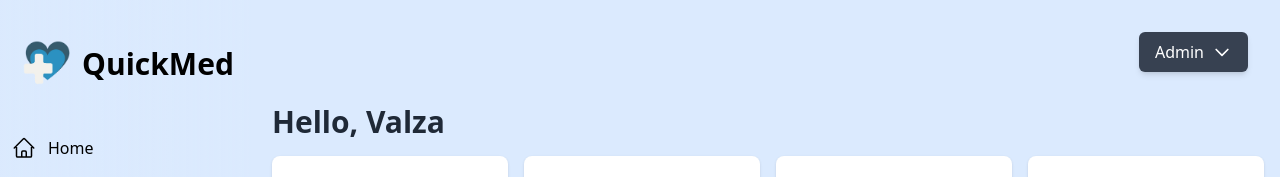
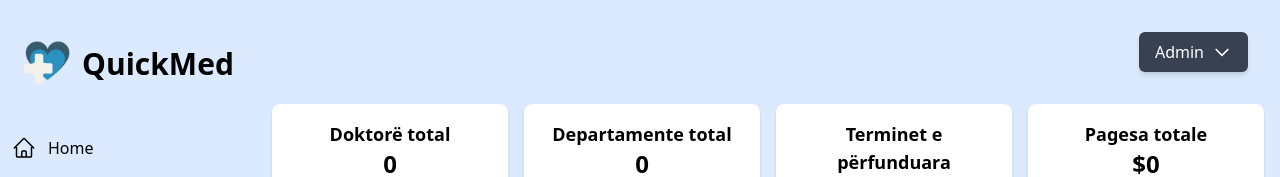
Before and after one commit to eritonbytyqi/PointOfSale, a Vue app: page /home in a window 1280 px wide. Shown: the top 177 px of the page. Built offline with nearby package versions, Linux system fonts and the light colour scheme; no server answers; what @kyvg/vue3-notification would draw is missing.

Commit message:
Heqja e greeting msg

```diff
--- a/src/views/Home/Index.vue
+++ b/src/views/Home/Index.vue
@@ -52,11 +52,6 @@ onMounted(async () => {
 
 <template>
       <Spinner v-if="showSpinner" />
-
-      <!-- Greeting message -->
-      <div class="mb-4 text-3xl font-bold text-gray-800">
-        Hello, Valza
-      </div>
 
       <!-- Statistics Section -->
       <div class="grid grid-cols-1 md:grid-cols-2 lg:grid-cols-4 gap-4">
```
